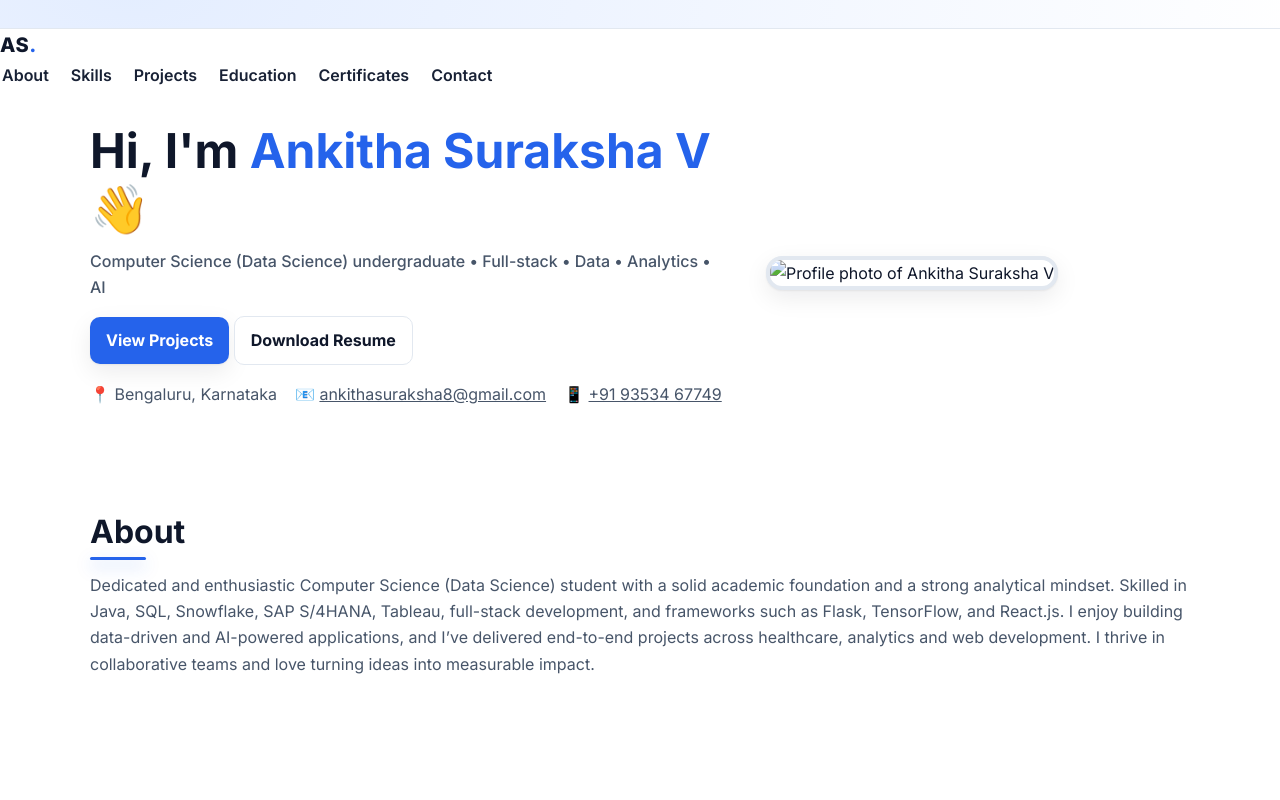
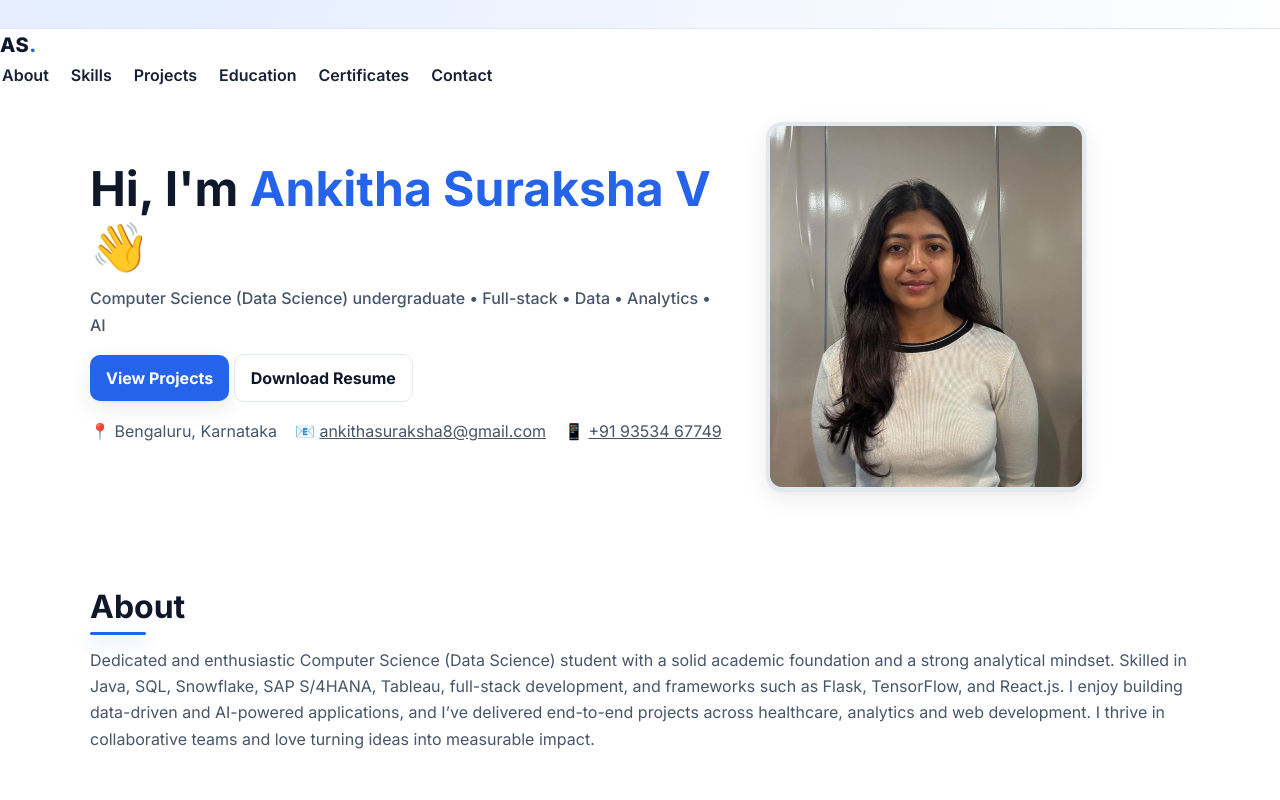
Before and after one commit to ankithasurakshav/ankitha-portfolio, a plain HTML site: page index.html in a window 1280 px wide. Shown: the top 800 px of the page. Drawn offline with Linux system fonts and the light colour scheme.

Commit message:
updated picture

```diff
--- a/index.html
+++ b/index.html
@@ -41,7 +41,7 @@
       </ul>
     </div>
     <div class="hero-image">
-      <img src="assets/profile.jpg" alt="Profile photo of Ankitha Suraksha V">
+      <img src="assets/profile.jpg.jpeg" alt="Profile photo of Ankitha Suraksha V">
     </div>
   </section>
 
```
